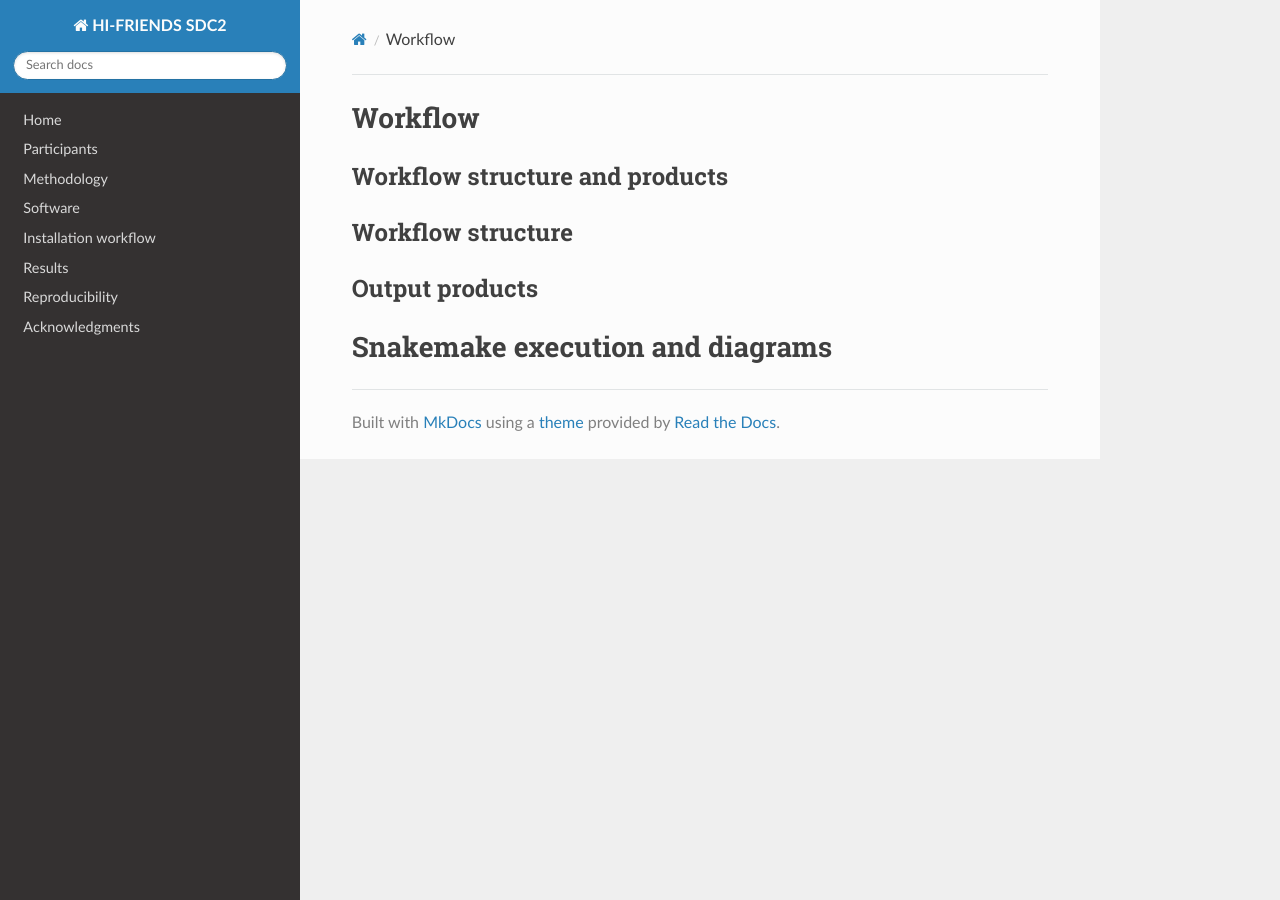
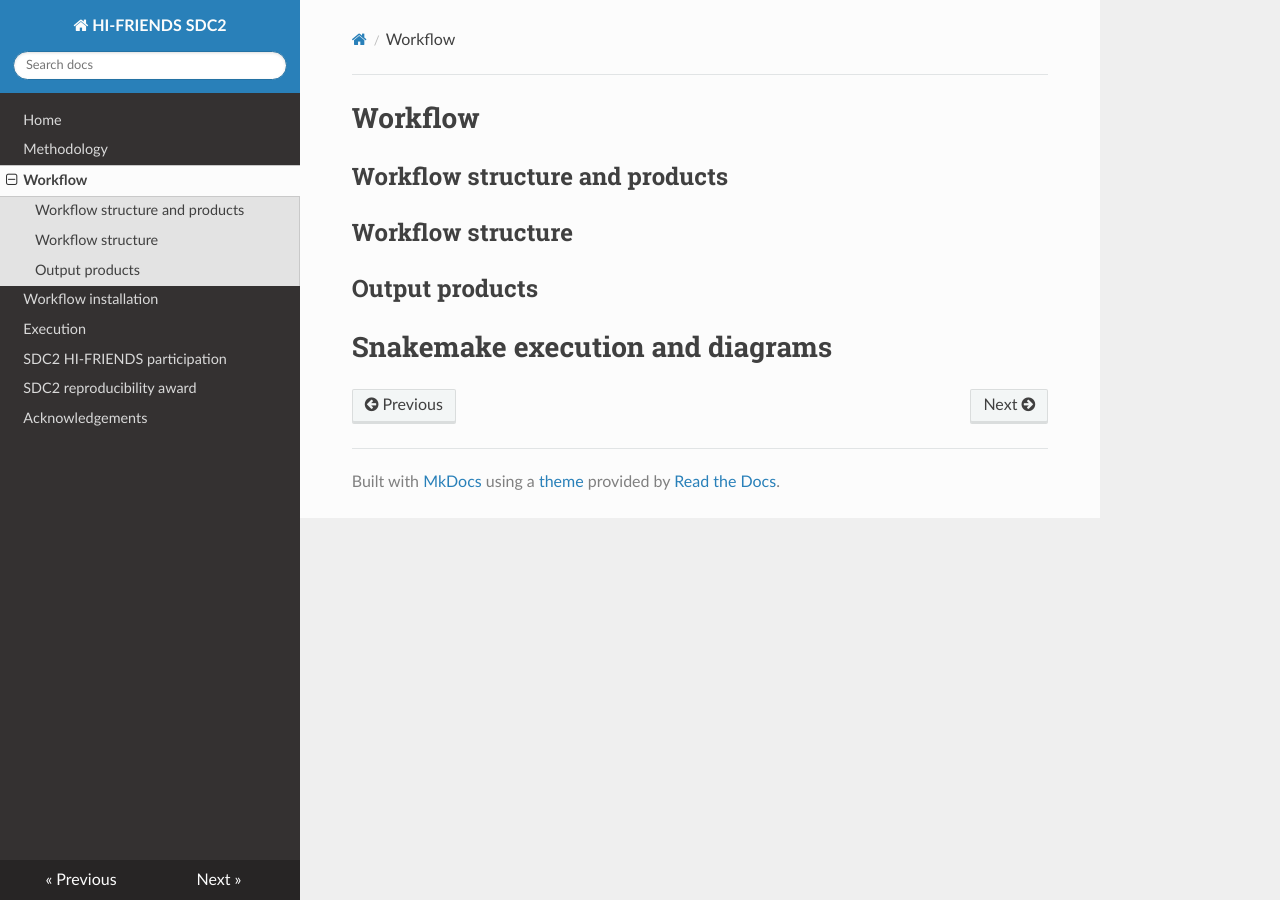
Before and after one commit to HI-FRIENDS-SDC2/hi-friends, an MkDocs documentation site: the page built from docs/workflow.md, in a window 1280 px wide. Built offline with MkDocs 1.6.1, drawn with Linux system fonts in a browser that asks for light colours; nearby versions of some CDN libraries.

Commit message:
Update yml with new structure

```diff
--- a/mkdocs.yml
+++ b/mkdocs.yml
@@ -1,17 +1,18 @@
 site_name: HI-FRIENDS SDC2
-site_description: 'Documentation to describe the solution by HI-FRIENDS solution to the SDC2'
+site_description: 'Documentation to describe the solution by HI-FRIENDS to the SDC2'
 site_author: 'Laura Darriba'
 repo_url:
 
 nav:
     - Home: introduction.md
-    - Participants: participants.md
     - Methodology: methodology.md
-    - Software: sotfware.md
-    - Installation workflow: installation.md
-    - Results: results.md
-    - Reproducibility: reproducibility.md
-    - Acknowledgments: acknowledgments.md
+    - Workflow: workflow.md
+    - Workflow installation: installation.md
+    - Execution: execution.md
+    - SDC2 HI-FRIENDS participation: results.md
+    - SDC2 reproducibility award: reproducibility.md
+    - Acknowledgements: acknowledgements.md
+
 
 theme:
     name: readthedocs
```
